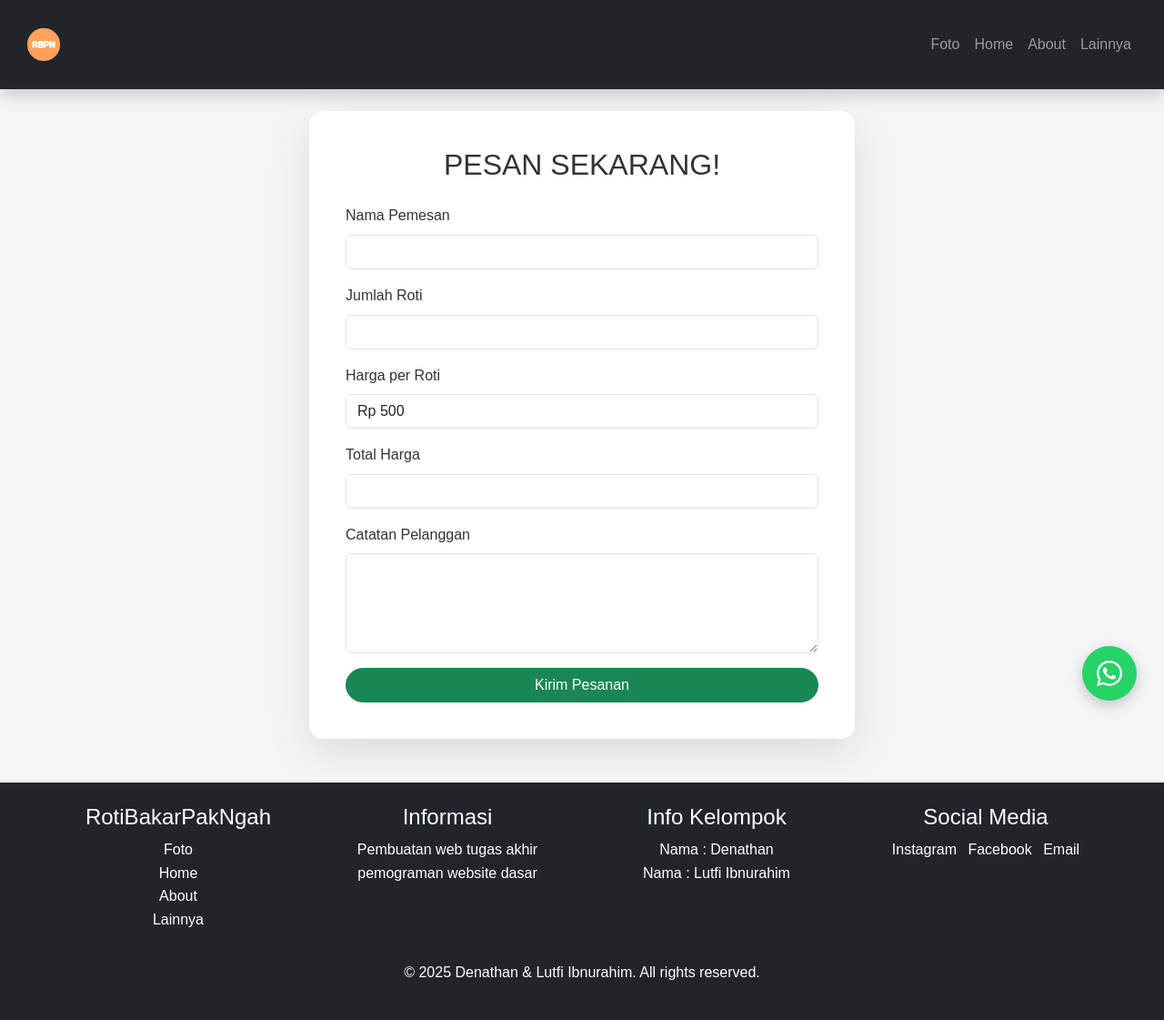
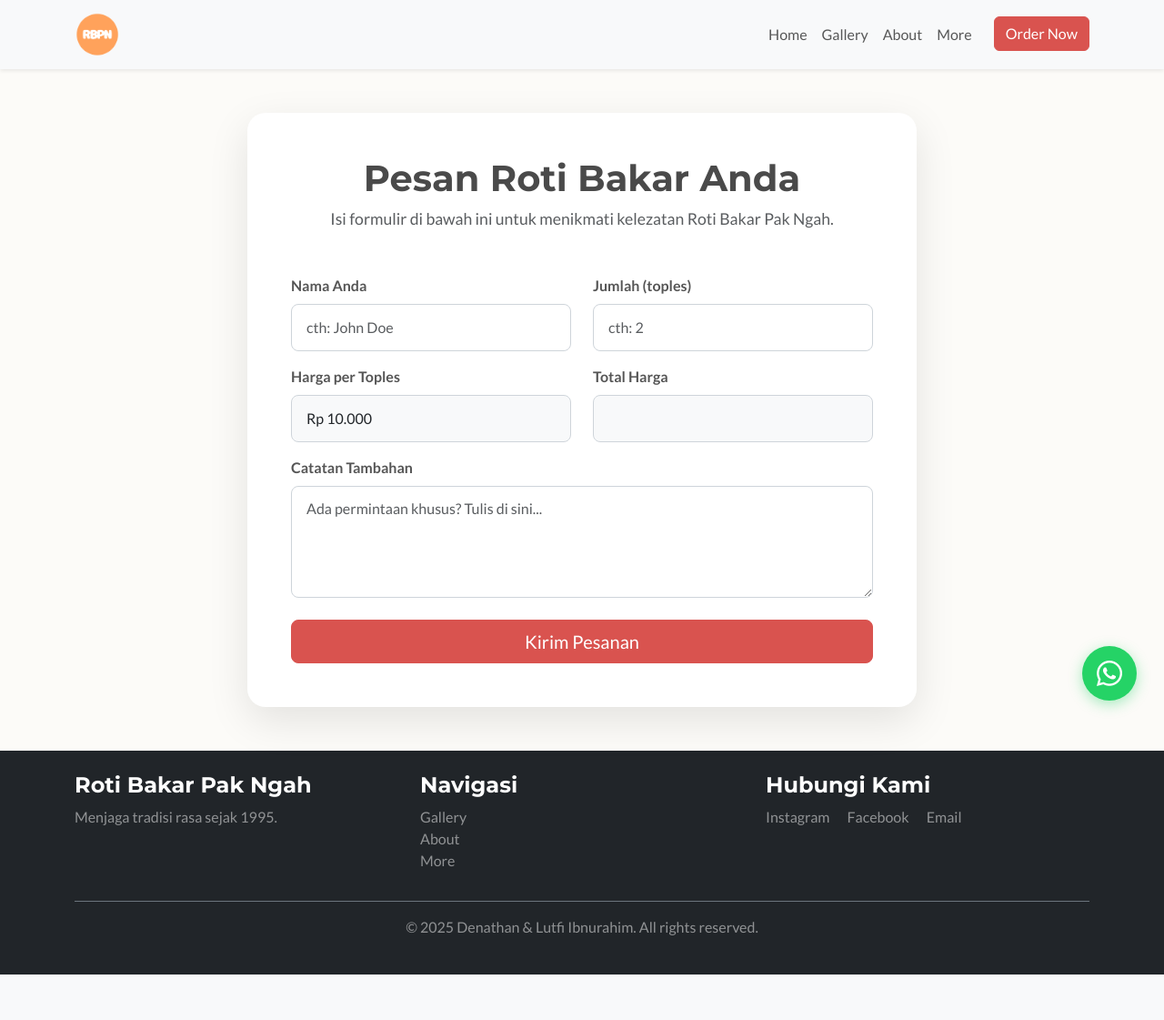
Before and after one commit to bit-8/rotibakarpakngah, a PHP site: page /pemesan.html in a window 1280 px wide. Shown: the whole page at 91% size. After the commit the page ends 1071 px from the top, so only its background shows below. Run offline with PHP 8.4, Linux system fonts and the light colour scheme; some libraries are stand-ins or nearby versions.

Commit message:
RPBN : redesign 1.0.1

```diff
--- a/pemesan.css
+++ b/pemesan.css
@@ -1,73 +1,172 @@
-.container-custom {
-    background: white;
-    border-radius: 15px;
-    box-shadow: 0 15px 50px rgba(0, 0, 0, 0.1);
-    padding: 40px;
-    margin-top: 20px;
+/* General & Fonts */
+body {
+    font-family: 'Lato', sans-serif;
+    background-color: #FCFBF8; /* Creamy white background */
 }
 
-.custom-form-control:focus {
-    border-color: #25D366;
-    box-shadow: 0 0 0 0.25rem rgba(37, 211, 102, 0.25);
+h1, h2, h3, h4, h5, h6, .navbar-brand {
+    font-family: 'Montserrat', sans-serif;
 }
 
-.whatsapp-circle {
+/* Header */
+.navbar .btn-primary {
+    background-color: #D9534F;
+    border-color: #D9534F;
+}
+
+.navbar .btn-primary:hover {
+    background-color: #C9302C;
+    border-color: #AC2925;
+}
+
+/* Order Form */
+.order-form-container {
+    background-color: #FFFFFF;
+    border-radius: 20px;
+    padding: 3rem;
+    box-shadow: 0 15px 45px rgba(0,0,0,0.1);
+}
+
+.form-title {
+    font-weight: 700;
+    color: #4A4A4A;
+}
+
+.form-subtitle {
+    font-size: 1.1rem;
+}
+
+.form-label {
+    font-weight: 700;
+    color: #555;
+}
+
+.form-control {
+    border-radius: 8px;
+    padding: 0.8rem 1rem;
+    border: 1px solid #ced4da;
+    transition: border-color 0.3s, box-shadow 0.3s;
+}
+
+.form-control:focus {
+    border-color: #D9534F;
+    box-shadow: 0 0 0 0.25rem rgba(217, 83, 79, 0.2);
+}
+
+.form-control[readonly] {
+    background-color: #f8f9fa;
+}
+
+.btn-primary {
+    background-color: #D9534F;
+    border-color: #D9534F;
+
+}
+
+.btn-primary:hover {
+    background-color: #C9302C;
+    border-color: #AC2925;
+}
+
+/* SweetAlert2 Custom Button */
+.btn-primary-swal {
+    background-color: #D9534F !important;
+}
+
+/* WhatsApp Chat */
+.whatsapp-fab {
     position: fixed;
     bottom: 30px;
     right: 30px;
     width: 60px;
     height: 60px;
-    background: #25D366;
+    background-color: #25D366;
+    color: white;
     border-radius: 50%;
     display: flex;
     align-items: center;
     justify-content: center;
+    font-size: 2rem;
     cursor: pointer;
-    transition: transform 0.3s ease, background-color 0.3s ease;
-    box-shadow: 0 5px 15px rgba(0, 0, 0, 0.2);
+    box-shadow: 0 4px 15px rgba(37, 211, 102, 0.4);
+    transition: transform 0.3s ease;
+    z-index: 1051;
+}
+
+.whatsapp-fab:hover {
+    transform: scale(1.1);
+}
+
+.whatsapp-chat-box {
+    position: fixed;
+    bottom: 100px;
+    right: 30px;
+    width: 320px;
+    background: white;
+    border-radius: 15px;
+    box-shadow: 0 10px 30px rgba(0,0,0,0.15);
+    transform: translateY(20px);
+    opacity: 0;
+    visibility: hidden;
+    transition: all 0.4s ease;
     z-index: 1050;
 }
 
-.whatsapp-circle:hover {
-    transform: scale(1.1);
-    background: #128C7E;
+.whatsapp-chat-box.active {
+    transform: translateY(0);
+    opacity: 1;
+    visibility: visible;
 }
 
-.profile-box {
-    position: fixed;
-    bottom: 100px;
-    right: 30px;
-    width: 300px;
-    background: white;
-    border-radius: 15px;
-    box-shadow: 0 10px 30px rgba(0, 0, 0, 0.1);
-    padding: 20px;
-    display: none;
-    animation: slideUp 0.3s ease;
-    z-index: 1040;
+.chat-header {
+    display: flex;
+    align-items: center;
+    padding: 1rem;
+    background-color: #075E54;
+    color: white;
+    border-top-left-radius: 15px;
+    border-top-right-radius: 15px;
 }
 
-@keyframes slideUp {
-    from {
-        opacity: 0;
-        transform: translateY(20px);
-    }
-    to {
-        opacity: 1;
-        transform: translateY(0);
-    }
+.chat-avatar {
+    width: 50px;
+    height: 50px;
+    border-radius: 50%;
+    margin-right: 1rem;
+    border: 2px solid white;
 }
 
-.profile-header {
-    display: flex;
-    align-items: center;
-    margin-bottom: 15px;
+.chat-name {
+    margin: 0;
+    font-weight: 700;
 }
 
-.profile-image {
-    width: 60px;
-    height: 60px;
-    border-radius: 50%;
-    margin-right: 15px;
-    object-fit: cover;
+.chat-status {
+    margin: 0;
+    font-size: 0.8rem;
+    opacity: 0.9;
 }
+
+.chat-body {
+    padding: 1rem;
+    font-size: 0.95rem;
+    color: #333;
+}
+
+.chat-button {
+    display: block;
+    text-align: center;
+    padding: 0.75rem;
+    background-color: #25D366;
+    color: white;
+    text-decoration: none;
+    border-bottom-left-radius: 15px;
+    border-bottom-right-radius: 15px;
+    font-weight: 700;
+    transition: background-color 0.3s;
+}
+
+.chat-button:hover {
+    background-color: #128C7E;
+    color: white;
+}
--- a/pemesan.html
+++ b/pemesan.html
@@ -3,138 +3,154 @@
 <head>
     <meta charset="UTF-8">
     <meta name="viewport" content="width=device-width, initial-scale=1.0">
-    <title>Forum Pemesanan</title>
-    <!-- Bootstrap CSS -->
+    <title>Pemesanan - Roti Bakar Pak Ngah</title>
     <link href="https://cdn.jsdelivr.net/npm/bootstrap@5.3.3/dist/css/bootstrap.min.css" rel="stylesheet" integrity="sha384-QWTKZyjpPEjISv5WaRU9OFeRpok6YctnYmDr5pNlyT2bRjXh0JMhjY6hW+ALEwIH" crossorigin="anonymous">
-    <!-- Font Awesome untuk ikon -->
+    <link rel="preconnect" href="https://fonts.googleapis.com">
+    <link rel="preconnect" href="https://fonts.gstatic.com" crossorigin>
+    <link href="https://fonts.googleapis.com/css2?family=Lato:wght@400;700&family=Montserrat:wght@700&display=swap" rel="stylesheet">
     <link href="https://cdnjs.cloudflare.com/ajax/libs/font-awesome/6.0.0/css/all.min.css" rel="stylesheet">
-    <link rel="stylesheet" href="style.css">
     <link rel="stylesheet" href="pemesan.css">
 </head>
 <body>
-    <header class="bg-dark text-white p-3 shadow">
-        <nav class="navbar navbar-expand-lg navbar-dark">
-            <div class="container-fluid">
+    <header class="shadow-sm">
+        <nav class="navbar navbar-expand-lg navbar-light bg-light">
+            <div class="container">
                 <a class="navbar-brand" href="index.html">
-                    <img src="img/logo.png" alt="Logo" style="height: 40px;">
+                    <img src="img/logo.png" alt="Logo" style="height: 50px;">
                 </a>
                 <button class="navbar-toggler" type="button" data-bs-toggle="collapse" data-bs-target="#navbarNav" aria-controls="navbarNav" aria-expanded="false" aria-label="Toggle navigation">
                     <span class="navbar-toggler-icon"></span>
                 </button>
                 <div class="collapse navbar-collapse" id="navbarNav">
                     <ul class="navbar-nav ms-auto">
-                        <li class="nav-item"><a class="nav-link" href="foto.html">Foto</a></li>
                         <li class="nav-item"><a class="nav-link" href="index.html">Home</a></li>
+                        <li class="nav-item"><a class="nav-link" href="foto.html">Gallery</a></li>
                         <li class="nav-item"><a class="nav-link" href="about.html">About</a></li>
-                        <li class="nav-item"><a class="nav-link" href="lainnya.html">Lainnya</a></li>
+                        <li class="nav-item"><a class="nav-link" href="lainnya.html">More</a></li>
+                        <li class="nav-item"><a class="btn btn-primary ms-lg-3" href="pemesan.html">Order Now</a></li>
                     </ul>
                 </div>
             </div>
         </nav>
     </header>
-<main class="container mt-4">
-    <div class="container-custom mx-auto" style="max-width: 600px;">
-        <h2 class="text-center mb-4">PESAN SEKARANG!</h2>
+
+    <main class="container my-5">
+        <div class="row justify-content-center">
+            <div class="col-lg-8">
+                <div class="order-form-container">
+                    <div class="text-center mb-5">
+                        <h1 class="form-title">Pesan Roti Bakar Anda</h1>
+                        <p class="form-subtitle text-muted">Isi formulir di bawah ini untuk menikmati kelezatan Roti Bakar Pak Ngah.</p>
+                    </div>
                     <form id="orderForm">
-            <div class="mb-3">
-                <label for="namaPemesan" class="form-label">Nama Pemesan</label>
-                <input type="text" id="namaPemesan" class="form-control custom-form-control" required>
+                        <div class="row">
+                            <div class="col-md-6 mb-3">
+                                <label for="namaPemesan" class="form-label">Nama Anda</label>
+                                <input type="text" id="namaPemesan" class="form-control" required placeholder="cth: John Doe">
                             </div>
-            <div class="mb-3">
-                <label for="jumlahBarang" class="form-label">Jumlah Roti</label>
-                <input type="number" id="jumlahBarang" class="form-control custom-form-control" required min="1">
+                            <div class="col-md-6 mb-3">
+                                <label for="jumlahBarang" class="form-label">Jumlah (toples)</label>
+                                <input type="number" id="jumlahBarang" class="form-control" required min="1" placeholder="cth: 2">
                             </div>
-            <div class="mb-3">
-                <label class="form-label">Harga per Roti</label>
-                <input type="text" value="Rp 500" class="form-control custom-form-control" readonly>
                         </div>
-            <div class="mb-3">
+                        <div class="row align-items-end">
+                            <div class="col-md-6 mb-3">
+                                <label class="form-label">Harga per Toples</label>
+                                <input type="text" value="Rp 10.000" class="form-control" readonly>
+                            </div>
+                            <div class="col-md-6 mb-3">
                                 <label for="totalHarga" class="form-label">Total Harga</label>
-                <input type="text" id="totalHarga" class="form-control custom-form-control" readonly>
+                                <input type="text" id="totalHarga" class="form-control" readonly>
                             </div>
-            <div class="mb-3">
-                <label for="catatan" class="form-label">Catatan Pelanggan</label>
-                <textarea id="catatan" class="form-control custom-form-control" rows="4"></textarea>
                         </div>
-            <button type="submit" class="btn btn-success w-100 rounded-pill">Kirim Pesanan</button>
+                        <div class="mb-4">
+                            <label for="catatan" class="form-label">Catatan Tambahan</label>
+                            <textarea id="catatan" class="form-control" rows="4" placeholder="Ada permintaan khusus? Tulis di sini..."></textarea>
+                        </div>
+                        <div class="d-grid">
+                            <button type="submit" class="btn btn-primary btn-lg">Kirim Pesanan</button>
+                        </div>
                     </form>
                 </div>
+            </div>
+        </div>
+    </main>
 
-    <div class="whatsapp-circle" id="whatsappCircle">
-        <i class="fab fa-whatsapp fa-2x text-white"></i>
+    <!-- WhatsApp Chat -->
+    <div class="whatsapp-fab" id="whatsappCircle">
+        <i class="fab fa-whatsapp"></i>
+    </div>
+    <div class="whatsapp-chat-box" id="profileBox">
+        <div class="chat-header">
+            <img src="img/lutfi.jpg" alt="Profile" class="chat-avatar">
+            <div class="chat-info">
+                <h6 class="chat-name">Lutfi Ibnurahim</h6>
+                <p class="chat-status">Online</p>
+            </div>
+        </div>
+        <div class="chat-body">
+            <p>Ada yang bisa kami bantu? Jangan ragu untuk bertanya!</p>
+        </div>
+        <a href="https://wa.me/62895334372186" target="_blank" class="chat-button">
+            Chat Sekarang
+        </a>
     </div>
 
-    <div class="profile-box" id="profileBox">
-        <div class="profile-header">
-            <img src="img/lutfi.jpg" alt="Profile" class="profile-image">
-            <div>
-                <h5>Lutfi Ibnurahim</h5>
-                <p class="text-success mb-0"><i class="fas fa-circle me-2" style="font-size: 0.7rem;"></i>Online</p>
-            </div>
-        </div>
-        <a href="https://wa.me/62895334372186" target="_blank" class="btn btn-success w-100 rounded-pill">
-            <i class="fab fa-whatsapp me-2"></i>Chat Sekarang
-        </a>
-    </div>
-</main>
     <footer class="bg-dark text-white mt-5 p-4">
         <div class="container">
             <div class="row">
-            <div class="col-md-3">
-                <h4>RotiBakarPakNgah</h4>
+                <div class="col-md-4 mb-3">
+                    <h4>Roti Bakar Pak Ngah</h4>
+                    <p class="text-white-50">Menjaga tradisi rasa sejak 1995.</p>
+                </div>
+                <div class="col-md-4 mb-3">
+                    <h4>Navigasi</h4>
                     <ul class="list-unstyled">
-                    <li><a href="foto.html" class="text-white text-decoration-none">Foto</a></li>
-                    <li><a href="index.html" class="text-white text-decoration-none">Home</a></li>
-                    <li><a href="about.html" class="text-white text-decoration-none">About</a></li>
-                    <li><a href="lainnya.html" class="text-white text-decoration-none">Lainnya</a></li>
+                        <li><a href="foto.html" class="text-white-50 text-decoration-none">Gallery</a></li>
+                        <li><a href="about.html" class="text-white-50 text-decoration-none">About</a></li>
+                        <li><a href="lainnya.html" class="text-white-50 text-decoration-none">More</a></li>
                     </ul>
                 </div>
-            <div class="col-md-3">
-                <h4>Informasi</h4>
-                <p>Pembuatan web tugas akhir pemograman website dasar</p>
-            </div>
-            <div class="col-md-3">
-                <h4>Info Kelompok</h4>
-                <p>Nama : Denathan<br>Nama : Lutfi Ibnurahim</p>
-            </div>
-            <div class="col-md-3">
-                <h4>Social Media</h4>
-                <a href="https://www.instagram.com/natvhan__?igsh=bml6eGp0OWh6Z3N5" target="_blank" class="text-white text-decoration-none me-2">Instagram</a>
-                <a href="https://www.facebook.com/profile.php?id=61552028236238&mibextid=ZbWKwL" target="_blank" class="text-white text-decoration-none me-2">Facebook</a>
-                <a href="mailto:231220024@unumuhpnk.ac.id" class="text-white text-decoration-none">Email</a>
+                <div class="col-md-4 mb-3">
+                    <h4>Hubungi Kami</h4>
+                    <a href="https://www.instagram.com/natvhan__?igsh=bml6eGp0OWh6Z3N5" target="_blank" class="text-white-50 text-decoration-none me-3">Instagram</a>
+                    <a href="https://www.facebook.com/profile.php?id=61552028236238&mibextid=ZbWKwL" target="_blank" class="text-white-50 text-decoration-none me-3">Facebook</a>
+                    <a href="mailto:231220024@unumuhpnk.ac.id" class="text-white-50 text-decoration-none">Email</a>
                 </div>
             </div>
-        <div class="text-center mt-3">
+            <div class="text-center text-white-50 pt-3 border-top border-secondary">
                 <p>&copy; 2025 Denathan & Lutfi Ibnurahim. All rights reserved.</p>
             </div>
         </div>
     </footer>
-    <!-- Bootstrap JS -->
+
     <script src="https://cdn.jsdelivr.net/npm/bootstrap@5.3.3/dist/js/bootstrap.bundle.min.js" integrity="sha384-YvpcrYf0tY3lHB60NNkmXc5s9fDVZLESaAA55NDzOxhy9GkcIdslK1eN7N6jIeHz" crossorigin="anonymous"></script>
-    <!-- SweetAlert2 -->
     <script src="https://cdn.jsdelivr.net/npm/sweetalert2@11"></script>
     <script>
         document.getElementById('jumlahBarang').addEventListener('input', function () {
-            const hargaPerBarang = 500;
+            const hargaPerBarang = 10000; // Updated price
             const jumlah = this.value;
             const total = hargaPerBarang * jumlah;
-            document.getElementById('totalHarga').value = `Rp ${total}`;
+            document.getElementById('totalHarga').value = new Intl.NumberFormat('id-ID', { style: 'currency', currency: 'IDR' }).format(total);
         });
 
         document.getElementById('orderForm').addEventListener('submit', function (e) {
             e.preventDefault();
             Swal.fire({
                 icon: 'success',
-                title: 'Pemesanan Berhasil!',
-                text: 'Terima kasih telah memesan.',
-                confirmButtonText: 'OK'
+                title: 'Pemesanan Terkirim!',
+                text: 'Terima kasih, pesanan Anda sedang kami proses.',
+                confirmButtonText: 'Luar Biasa!',
+                customClass: {
+                    confirmButton: 'btn btn-primary-swal'
+                }
             });
         });
 
         const whatsappCircle = document.getElementById('whatsappCircle');
         const profileBox = document.getElementById('profileBox');
         whatsappCircle.addEventListener('click', function () {
-            profileBox.style.display = profileBox.style.display === 'block' ? 'none' : 'block';
+            profileBox.classList.toggle('active');
         });
     </script>
 </body>
```
Lines whose indentation alone changed are shown as unchanged.
